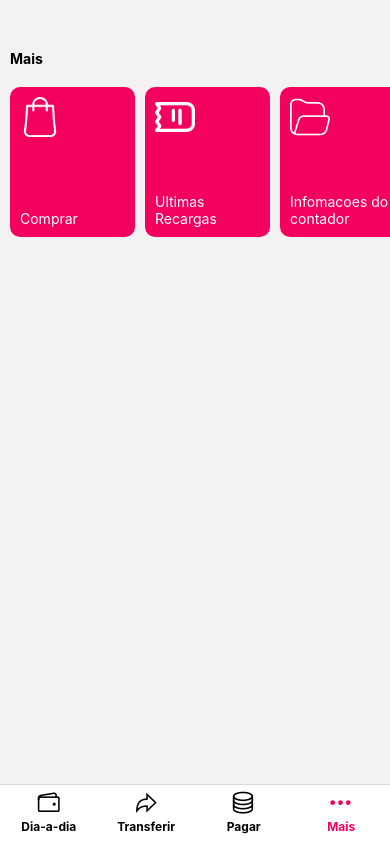
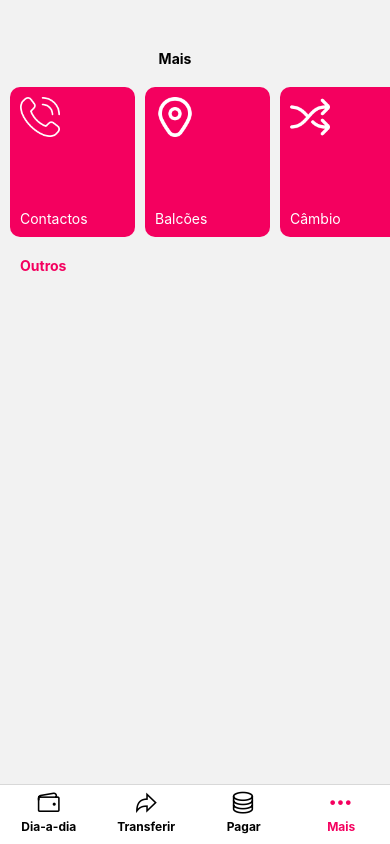
Before and after one commit to arnaldo-tomo/millennium_bim, a React Native app: screen /Mais in a window 390 px wide. Built offline with nearby package versions, Linux system fonts and the light colour scheme.

Commit message:
Update index.js

```diff
--- a/screen/mais/index.js
+++ b/screen/mais/index.js
@@ -2,7 +2,7 @@ import { Dimensions, Image, ScrollView, TouchableOpacity } from "react-native"
 import { SafeAreaView } from "react-native"
 import { Text, View } from "react-native"
 import { PRIMARY, Rosa, SECUNDARY, SPACING } from "../../config/index";
-import { CredelecData } from "../../data/index";
+import { Maiss } from "../../data/index";
 import { Ionicons } from "@expo/vector-icons";
 import { StatusBar } from "expo-status-bar";
 const { width, height } = Dimensions.get('screen');
@@ -10,12 +10,11 @@ export const Mais = ({ navigation }) => {
     return (
         <SafeAreaView>
             <StatusBar style="dark" />
-            <View style={{ flexDirection: 'row', alignItems: 'center', marginTop: SPACING * 5, marginLeft: SPACING, justifyContent: 'space-between' }}>
-                <Text style={{ flexDirection: 'row', fontWeight: 'bold', alignContent: 'center', alignSelf: 'center', alignItems: 'center', marginRight: SPACING * 5 }}>Mais</Text>
-                <Text></Text>
+            <View style={{ alignItems: 'center', marginTop: SPACING * 5, marginLeft: SPACING, justifyContent: 'space-between' }}>
+                <Text style={{ fontWeight: 'bold', alignContent: 'center', alignSelf: 'center', alignItems: 'center', marginRight: SPACING * 5 }}>Mais</Text>
             </View>
             <ScrollView horizontal={true} showsHorizontalScrollIndicator={false} >
-                {CredelecData.map((category) =>
+                {Maiss.map((category) =>
                     <TouchableOpacity key={category.id} onPress={() => navigation.push('CredeleckComprar')}>
                         <View style={{
                             width: 125, height: 150, backgroundColor: PRIMARY,
@@ -27,6 +26,10 @@ export const Mais = ({ navigation }) => {
                     </TouchableOpacity>
                 )}
             </ScrollView>
+            <Text style={{ fontWeight: 'bold', color: PRIMARY, padding: SPACING * 2 }}>Outros</Text>
+            <ScrollView>
+
+            </ScrollView>
 
 
         </SafeAreaView>
```
